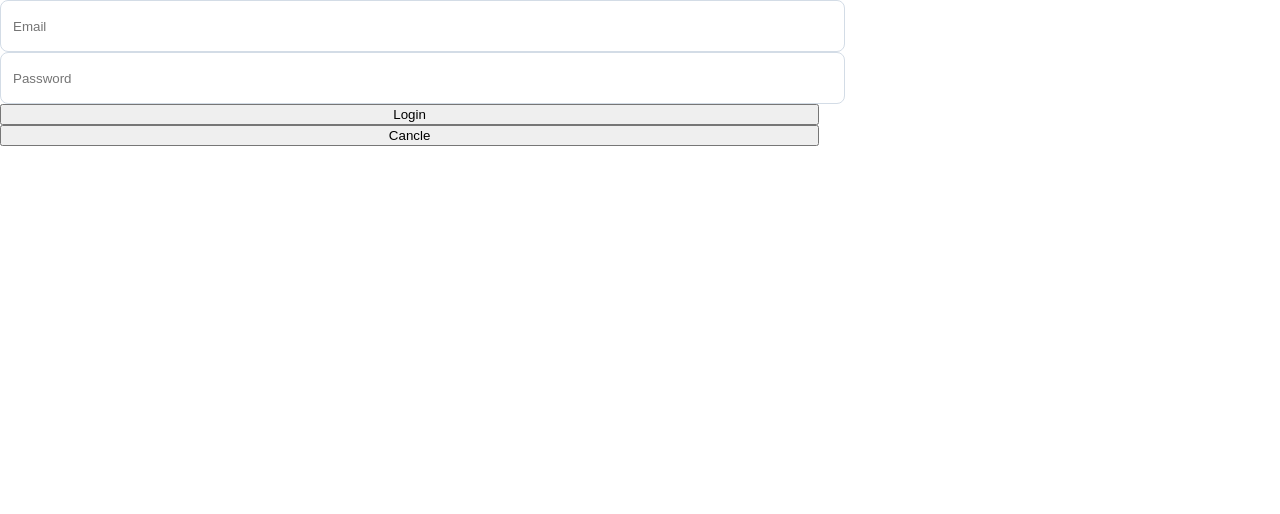
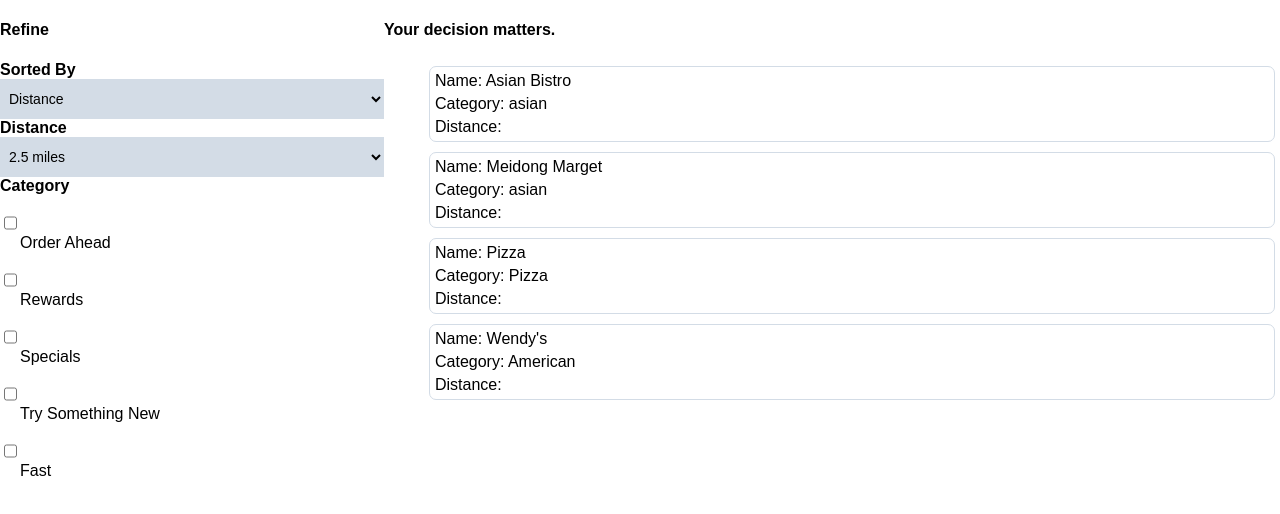
Before and after one commit to frankbht/chisha, a React (Create React App) app: page /vote in a window 1280 px wide. Shown: the top 514 px of the page. Built offline with nearby package versions, Linux system fonts and the light colour scheme.

Commit message:
router config

```diff
--- a/package.json
+++ b/package.json
@@ -5,6 +5,8 @@
   "dependencies": {
     "react": "^16.0.0",
     "react-dom": "^16.0.0",
+    "react-router": "^4.2.0",
+    "react-router-dom": "^4.2.2",
     "react-scripts": "1.0.14"
   },
   "scripts": {
--- /dev/null
+++ b/public/data.json
@@ -0,0 +1,24 @@
+{
+  "options": [
+    {
+      "name": "Asian Bistro",
+      "category": "asian",
+      "distance": "5 miles"
+    },
+    {
+      "name": "Meidong Marget",
+      "category": "asian",
+      "distance": "10 miles"
+    },
+    {
+      "name": "Pizza",
+      "category": "Pizza",
+      "distance": "5 miles"
+    },
+    {
+      "name": "Wendy's",
+      "category": "American",
+      "distance": "5 miles"
+    }
+  ]
+}
--- a/src/App.js
+++ b/src/App.js
@@ -1,11 +1,22 @@
 import React, { Component } from 'react';
+import {
+  Switch,
+  BrowserRouter as Router,
+  Route
+} from 'react-router-dom';
 import Login from './components/login_form';
+import Vote from './pages/vote';
 
 class App extends Component {
   render() {
     return (
       <div>
-        <Login />
+        <Router>
+          <Switch>
+            <Route exact path='/' component={Login} />
+            <Route path='/vote' component={Vote} />
+          </Switch>
+        </Router>
       </div>
     );
   }
--- /dev/null
+++ b/src/components/item_list.js
@@ -0,0 +1,56 @@
+import React, { Component } from 'react';
+
+export default class ItemList extends Component {
+  constructor(props) {
+    super(props);
+    this.state = {
+      options: []
+    }
+  }
+
+  componentDidMount() {
+    fetch('data.json')
+      .then((response) => response.json())
+      .then((response) => {
+        this.setState((prevState, props) => ({
+          options: response.options
+        }))
+      })
+  }
+
+
+  renderItem() {
+    return (
+      this.state.options.map((element, index) => {
+        return (
+          <li key={index}>
+            <div className="item-wrapper">
+              <div>
+                Name: {element.name}
+              </div>
+              <div>
+                Category: {element.category}
+              </div>
+              <div>
+                Distance: {element.Distance}
+              </div>
+            </div>
+          </li>
+        )
+      })
+    )
+  }
+
+  render() {
+    return (
+      <div className="item-list">
+        <h4>Your decision matters.</h4>
+        {
+          this.state.options.length===0
+          ? <p>Loading...</p>
+          : <ul>{this.renderItem()}</ul>
+        }
+      </div>
+    )
+  }
+}
--- /dev/null
+++ b/src/components/side_bar.js
@@ -0,0 +1,55 @@
+import React, { Component } from 'react';
+
+export default class SideBar extends Component {
+  render() {
+    return (
+      <div className="side-bar">
+        <h4>Refine</h4>
+        <div>
+          <label><b>Sorted By</b>
+            <select>
+              <option>Distance</option>
+              <option>Alphabetical</option>
+              <option>Rating</option>
+              <option>Delevery Min</option>
+              <option>Delevery Fee</option>
+            </select>
+          </label>
+        </div>
+        <div>
+          <label><b>Distance</b>
+            <select>
+              <option>2.5 miles</option>
+              <option>5 miles</option>
+              <option>10 miles</option>
+            </select>
+          </label>
+        </div>
+        <div>
+          <label className="checkbox-group-colomn"><b>Category</b>
+            <div>
+              <input type="checkbox" name="checkbox1"/>
+              <label for="checkbox1">Order Ahead</label>
+            </div>
+            <div>
+              <input type="checkbox" name="checkbox2"/>
+              <label for="checkbox2">Rewards</label>
+            </div>
+            <div>
+              <input type="checkbox" name="checkbox3"/>
+              <label for="checkbox3">Specials</label>
+            </div>
+            <div>
+              <input type="checkbox" name="checkbox4"/>
+              <label for="checkbox4">Try Something New</label>
+            </div>
+            <div>
+              <input type="checkbox" name="checkbox5"/>
+              <label for="checkbox5">Fast</label>
+            </div>
+          </label>
+        </div>
+      </div>
+    )
+  }
+}
--- a/src/index.css
+++ b/src/index.css
@@ -9,6 +9,36 @@ input {
   border: 1px solid #d3dce6;
   border-radius: 8px;
   padding: 0 12px;
+}
+
+select {
+  width: 100%;
+  height: 40px;
+  border: none;
+  font-size: 14px;
+  padding: 5px; /* If you add too much padding here, the options won't show in IE */
+  background-color: #d3dce6;
+}
+
+ul {
+  display: flex;
+  flex-direction: column;
+}
+
+li {
+  flex: 0 100%;
+  list-style: none;
+}
+
+li div {
+  margin: 5px;
+}
+
+.item-wrapper {
+  border: 1px;
+  border-style: solid;
+  border-color: #d3dce6;
+  border-radius: 7px;
 }
 
 input:focus {
@@ -23,3 +53,16 @@ input:focus {
   flex: 0 100%;
   width: 80%;
 }
+
+.vote {
+  display: flex;
+  flex-direction: row;
+}
+
+.side-bar {
+  flex: 0 30%;
+}
+
+.item-list {
+  flex: 0 70%;
+}
--- /dev/null
+++ b/src/pages/vote.js
@@ -0,0 +1,14 @@
+import React, { Component } from 'react';
+import SideBar from '../components/side_bar';
+import ItemList from '../components/item_list';
+
+export default class Vote extends Component {
+  render() {
+    return (
+      <div className="vote">
+        <SideBar />
+        <ItemList />
+      </div>
+    )
+  }
+}
```
Also changed, not shown: 1 other file (tests, documents, lock files or other folders).
